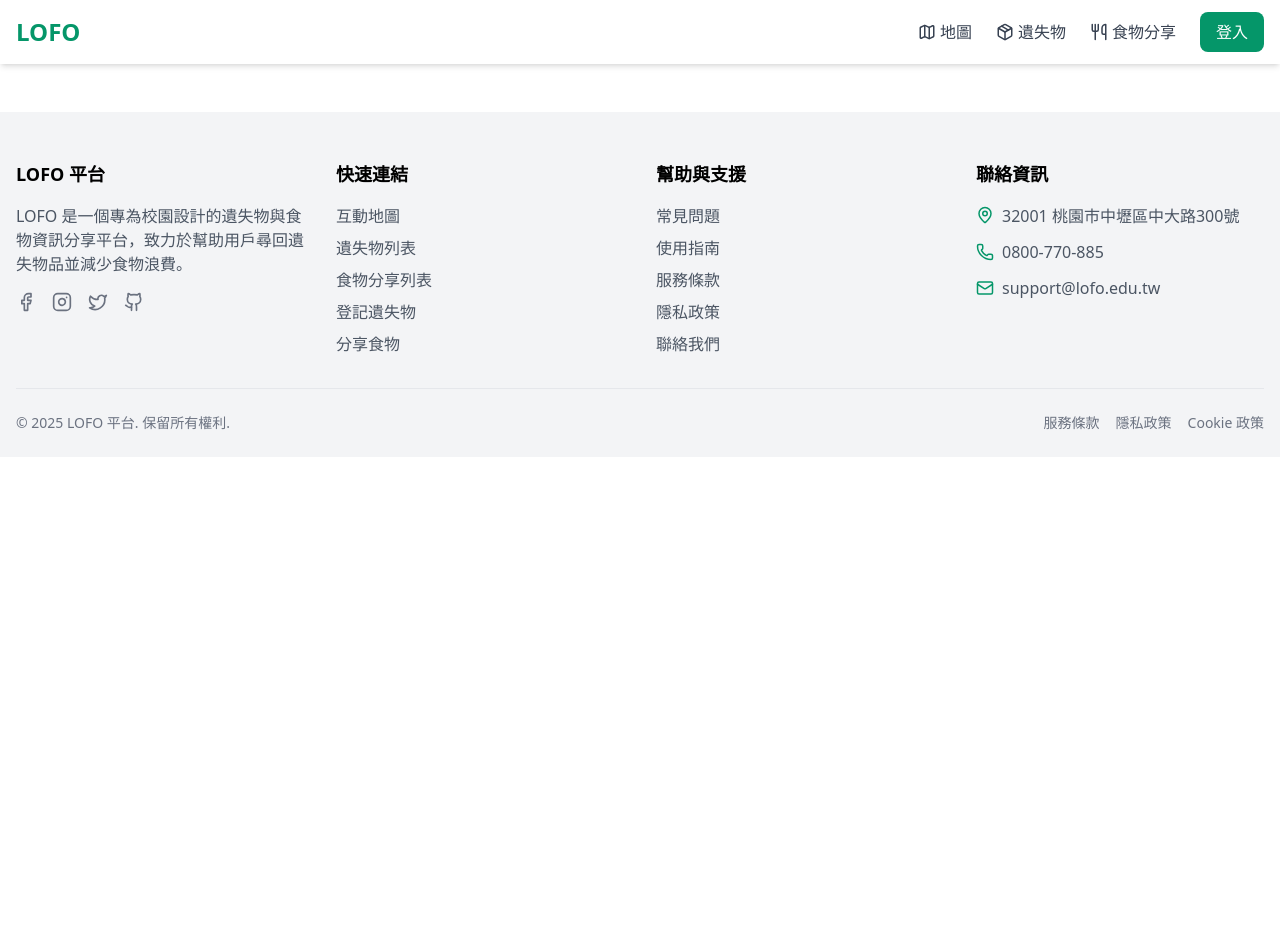
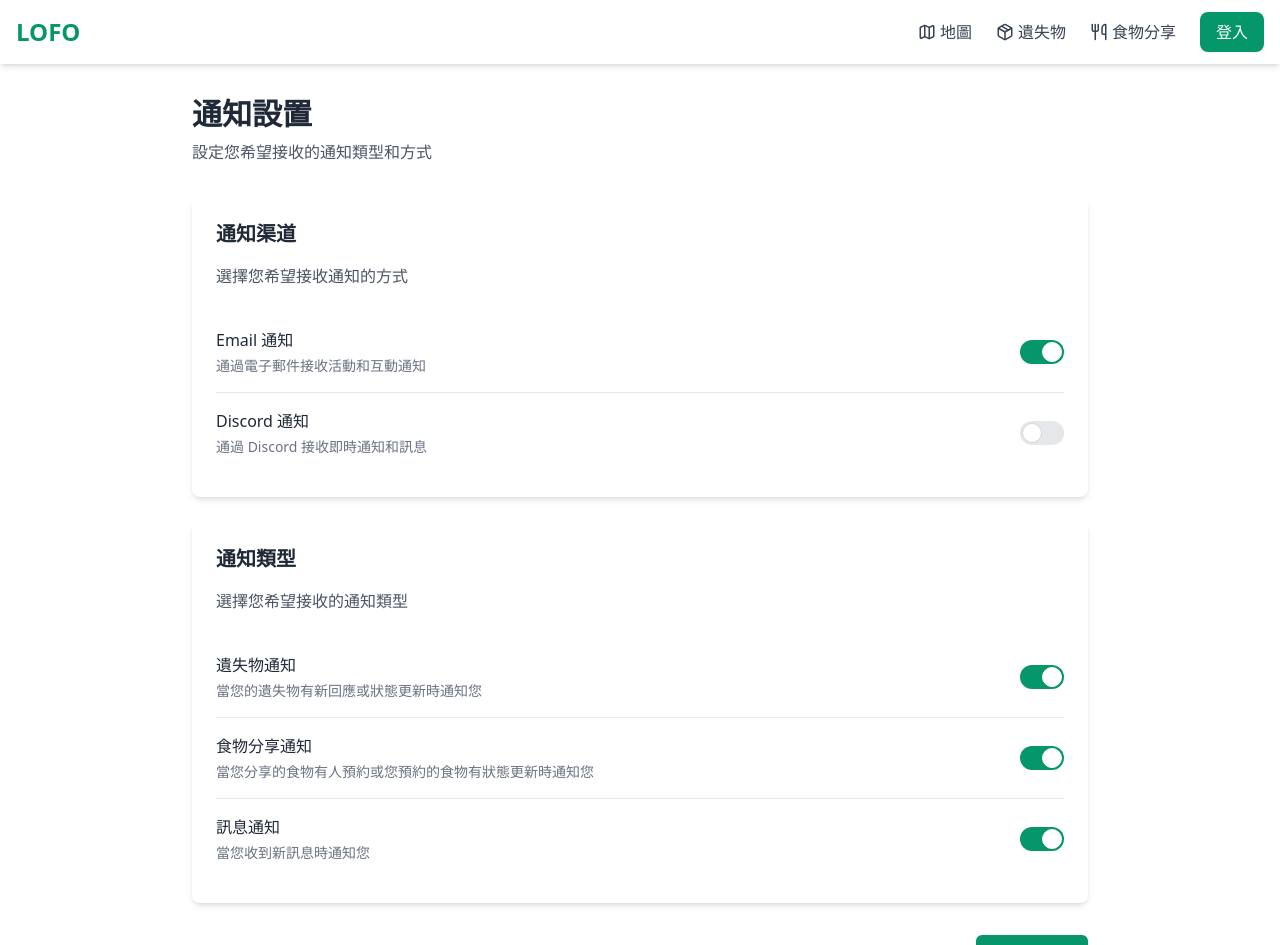
Before and after one commit to YuanWang08/LOFO-Flatform, a Nuxt app in the folder frontend/: page /profile/notifications in a window 1280 px wide. Shown: the top 945 px of the page. Before the commit the page ends 800 px from the top, so only its background shows below. Built offline with nearby package versions, Linux system fonts and the light colour scheme.

Commit message:
feat: 新增通知設置頁面，包含通知渠道及類型的選擇功能

```diff
--- /dev/null
+++ b/frontend/pages/profile/notifications.vue
@@ -0,0 +1,163 @@
+<template>
+  <div class="container mx-auto px-4 py-8">
+    <div class="max-w-4xl mx-auto">
+      <!-- 頁面標題 -->
+      <div class="mb-8">
+        <h1 class="text-3xl font-bold text-gray-800">通知設置</h1>
+        <p class="text-gray-600 mt-2">設定您希望接收的通知類型和方式</p>
+      </div>
+
+      <!-- 通知選項卡片 -->
+      <div class="bg-white rounded-lg shadow-md p-6 mb-6">
+        <h2 class="text-xl font-semibold mb-4 text-gray-800">通知渠道</h2>
+        <p class="text-gray-600 mb-6">選擇您希望接收通知的方式</p>
+
+        <!-- Email 通知開關 -->
+        <div
+          class="flex items-center justify-between py-4 border-b border-gray-200"
+        >
+          <div>
+            <h3 class="font-medium text-gray-800">Email 通知</h3>
+            <p class="text-gray-500 text-sm mt-1">
+              通過電子郵件接收活動和互動通知
+            </p>
+          </div>
+          <label class="relative inline-flex items-center cursor-pointer">
+            <input
+              type="checkbox"
+              v-model="emailNotifications"
+              class="sr-only peer"
+            />
+            <div
+              class="w-11 h-6 bg-gray-200 peer-focus:outline-none peer-focus:ring-4 peer-focus:ring-emerald-300 rounded-full peer peer-checked:after:translate-x-full rtl:peer-checked:after:-translate-x-full peer-checked:after:border-white after:content-[''] after:absolute after:top-[2px] after:left-[2px] after:bg-white after:border-gray-300 after:border after:rounded-full after:h-5 after:w-5 after:transition-all peer-checked:bg-emerald-600"
+            ></div>
+          </label>
+        </div>
+
+        <!-- Discord 通知開關 -->
+        <div class="flex items-center justify-between py-4">
+          <div>
+            <h3 class="font-medium text-gray-800">Discord 通知</h3>
+            <p class="text-gray-500 text-sm mt-1">
+              通過 Discord 接收即時通知和訊息
+            </p>
+          </div>
+          <label class="relative inline-flex items-center cursor-pointer">
+            <input
+              type="checkbox"
+              v-model="discordNotifications"
+              class="sr-only peer"
+            />
+            <div
+              class="w-11 h-6 bg-gray-200 peer-focus:outline-none peer-focus:ring-4 peer-focus:ring-emerald-300 rounded-full peer peer-checked:after:translate-x-full rtl:peer-checked:after:-translate-x-full peer-checked:after:border-white after:content-[''] after:absolute after:top-[2px] after:left-[2px] after:bg-white after:border-gray-300 after:border after:rounded-full after:h-5 after:w-5 after:transition-all peer-checked:bg-emerald-600"
+            ></div>
+          </label>
+        </div>
+      </div>
+
+      <!-- 通知類型卡片 -->
+      <div class="bg-white rounded-lg shadow-md p-6 mb-6">
+        <h2 class="text-xl font-semibold mb-4 text-gray-800">通知類型</h2>
+        <p class="text-gray-600 mb-6">選擇您希望接收的通知類型</p>
+
+        <!-- 遺失物相關通知 -->
+        <div
+          class="flex items-center justify-between py-4 border-b border-gray-200"
+        >
+          <div>
+            <h3 class="font-medium text-gray-800">遺失物通知</h3>
+            <p class="text-gray-500 text-sm mt-1">
+              當您的遺失物有新回應或狀態更新時通知您
+            </p>
+          </div>
+          <label class="relative inline-flex items-center cursor-pointer">
+            <input
+              type="checkbox"
+              v-model="itemNotifications"
+              class="sr-only peer"
+            />
+            <div
+              class="w-11 h-6 bg-gray-200 peer-focus:outline-none peer-focus:ring-4 peer-focus:ring-emerald-300 rounded-full peer peer-checked:after:translate-x-full rtl:peer-checked:after:-translate-x-full peer-checked:after:border-white after:content-[''] after:absolute after:top-[2px] after:left-[2px] after:bg-white after:border-gray-300 after:border after:rounded-full after:h-5 after:w-5 after:transition-all peer-checked:bg-emerald-600"
+            ></div>
+          </label>
+        </div>
+
+        <!-- 食物相關通知 -->
+        <div
+          class="flex items-center justify-between py-4 border-b border-gray-200"
+        >
+          <div>
+            <h3 class="font-medium text-gray-800">食物分享通知</h3>
+            <p class="text-gray-500 text-sm mt-1">
+              當您分享的食物有人預約或您預約的食物有狀態更新時通知您
+            </p>
+          </div>
+          <label class="relative inline-flex items-center cursor-pointer">
+            <input
+              type="checkbox"
+              v-model="foodNotifications"
+              class="sr-only peer"
+            />
+            <div
+              class="w-11 h-6 bg-gray-200 peer-focus:outline-none peer-focus:ring-4 peer-focus:ring-emerald-300 rounded-full peer peer-checked:after:translate-x-full rtl:peer-checked:after:-translate-x-full peer-checked:after:border-white after:content-[''] after:absolute after:top-[2px] after:left-[2px] after:bg-white after:border-gray-300 after:border after:rounded-full after:h-5 after:w-5 after:transition-all peer-checked:bg-emerald-600"
+            ></div>
+          </label>
+        </div>
+
+        <!-- 訊息通知 -->
+        <div class="flex items-center justify-between py-4">
+          <div>
+            <h3 class="font-medium text-gray-800">訊息通知</h3>
+            <p class="text-gray-500 text-sm mt-1">當您收到新訊息時通知您</p>
+          </div>
+          <label class="relative inline-flex items-center cursor-pointer">
+            <input
+              type="checkbox"
+              v-model="messageNotifications"
+              class="sr-only peer"
+            />
+            <div
+              class="w-11 h-6 bg-gray-200 peer-focus:outline-none peer-focus:ring-4 peer-focus:ring-emerald-300 rounded-full peer peer-checked:after:translate-x-full rtl:peer-checked:after:-translate-x-full peer-checked:after:border-white after:content-[''] after:absolute after:top-[2px] after:left-[2px] after:bg-white after:border-gray-300 after:border after:rounded-full after:h-5 after:w-5 after:transition-all peer-checked:bg-emerald-600"
+            ></div>
+          </label>
+        </div>
+      </div>
+
+      <!-- 儲存按鈕 -->
+      <div class="flex justify-end mt-8">
+        <button
+          @click="saveSettings"
+          class="px-6 py-2 bg-emerald-600 text-white rounded-md hover:bg-emerald-700 transition-colors"
+        >
+          儲存設定
+        </button>
+      </div>
+    </div>
+  </div>
+</template>
+
+<script setup>
+import { ref } from "vue";
+
+// 通知開關的狀態
+const emailNotifications = ref(true);
+const discordNotifications = ref(false);
+
+// 通知類型的狀態
+const itemNotifications = ref(true);
+const foodNotifications = ref(true);
+const messageNotifications = ref(true);
+
+// 儲存設定
+const saveSettings = () => {
+  // 這裡只是顯示通知，實際應連接後端 API
+  alert("設定已儲存!");
+  console.log({
+    emailNotifications: emailNotifications.value,
+    discordNotifications: discordNotifications.value,
+    itemNotifications: itemNotifications.value,
+    foodNotifications: foodNotifications.value,
+    messageNotifications: messageNotifications.value,
+  });
+};
+</script>
```
